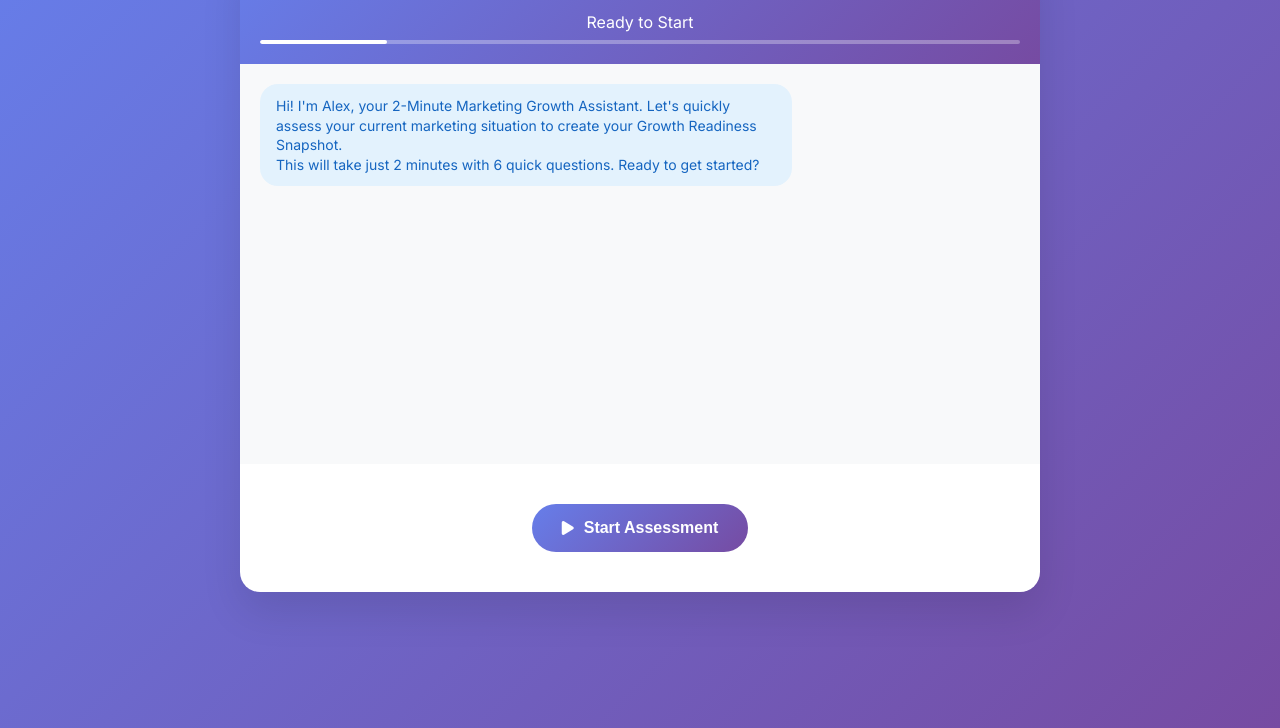
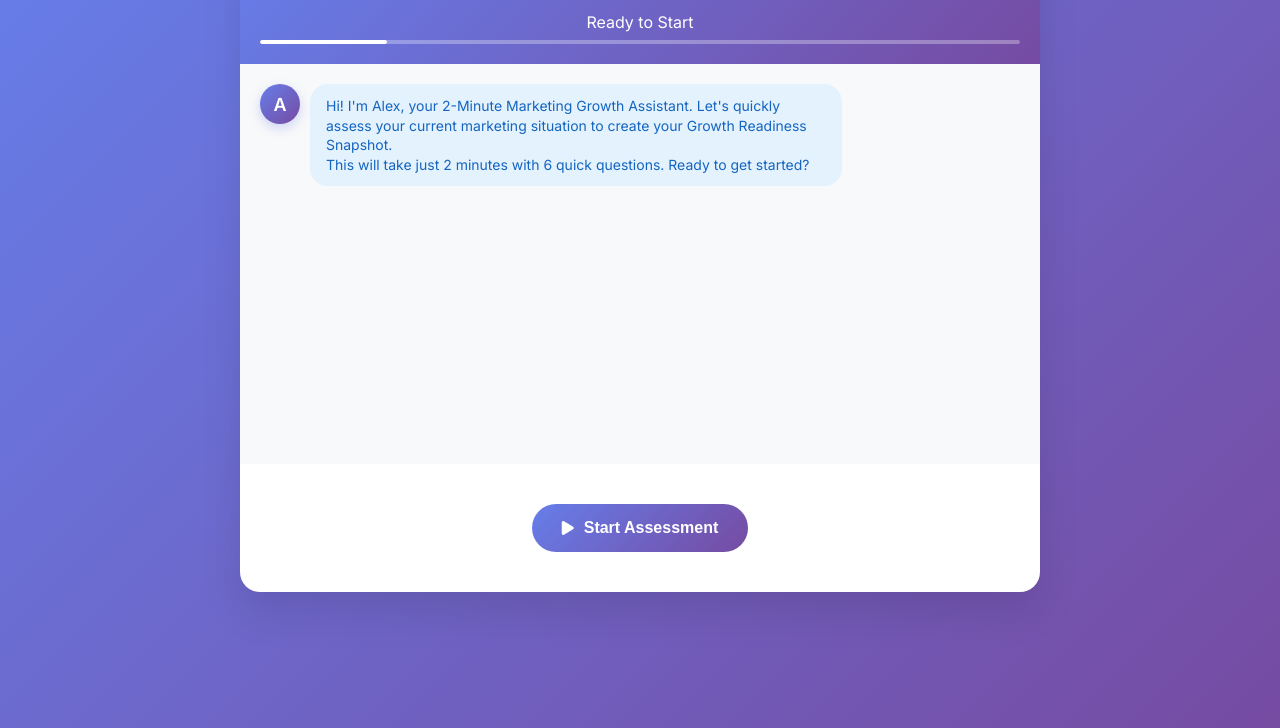
Before and after one commit to dynamocx/marketing-assessment, a plain HTML site: page index.html in a window 1280 px wide. Shown: the part 72-800 px from the top of the page. Drawn offline with Linux system fonts and the light colour scheme.

Commit message:
Add Alex avatar and enhanced chat UI
- Created beautiful gradient avatar for Alex (Assessment & Lead Experience)
- Added 'A' avatar for Alex with purple gradient background
- Added user avatar (👤) with pink gradient background
- Enhanced message styling with avatar positioning
- Improved visual hierarchy and chat experience
- Added subtle shadow effects and gradients for modern look

```diff
--- a/index.html
+++ b/index.html
@@ -97,6 +97,44 @@
 
         .user-message {
             justify-content: flex-end;
+        }
+
+        .message-avatar {
+            width: 40px;
+            height: 40px;
+            border-radius: 50%;
+            flex-shrink: 0;
+            display: flex;
+            align-items: center;
+            justify-content: center;
+            font-size: 18px;
+            font-weight: 600;
+            color: white;
+            background: linear-gradient(135deg, #667eea 0%, #764ba2 100%);
+            box-shadow: 0 4px 12px rgba(102, 126, 234, 0.3);
+            position: relative;
+        }
+
+        .message-avatar::before {
+            content: '';
+            position: absolute;
+            top: -2px;
+            left: -2px;
+            right: -2px;
+            bottom: -2px;
+            background: linear-gradient(135deg, #667eea 0%, #764ba2 100%);
+            border-radius: 50%;
+            z-index: -1;
+            opacity: 0.3;
+        }
+
+        .user-message .message-avatar {
+            background: linear-gradient(135deg, #f093fb 0%, #f5576c 100%);
+            box-shadow: 0 4px 12px rgba(245, 87, 108, 0.3);
+        }
+
+        .user-message .message-avatar::before {
+            background: linear-gradient(135deg, #f093fb 0%, #f5576c 100%);
         }
 
         .message-content {
@@ -447,6 +485,7 @@
 
             <div class="chat-messages" id="chat-messages">
                 <div class="message bot-message">
+                    <div class="message-avatar">A</div>
                     <div class="message-content">
                         <p>Hi! I'm Alex, your 2-Minute Marketing Growth Assistant. Let's quickly assess your current marketing situation to create your Growth Readiness Snapshot.</p>
                         <p>This will take just 2 minutes with 6 quick questions. Ready to get started?</p>
@@ -789,6 +828,7 @@
             const messageDiv = document.createElement('div');
             messageDiv.className = 'message bot-message';
             messageDiv.innerHTML = `
+                <div class="message-avatar">A</div>
                 <div class="message-content">
                     <p>${message}</p>
                 </div>
@@ -801,6 +841,7 @@
             const messageDiv = document.createElement('div');
             messageDiv.className = 'message user-message';
             messageDiv.innerHTML = `
+                <div class="message-avatar">👤</div>
                 <div class="message-content">
                     <p>${message}</p>
                 </div>
```
